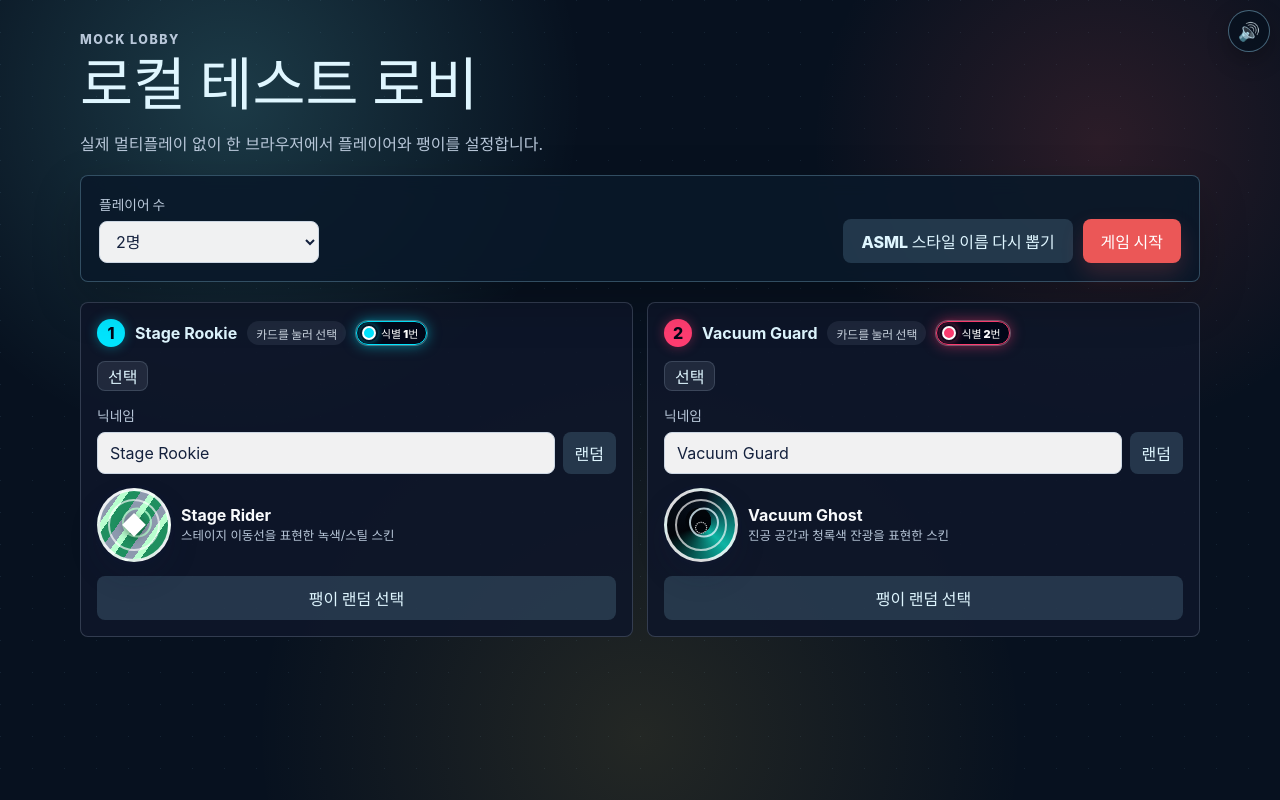
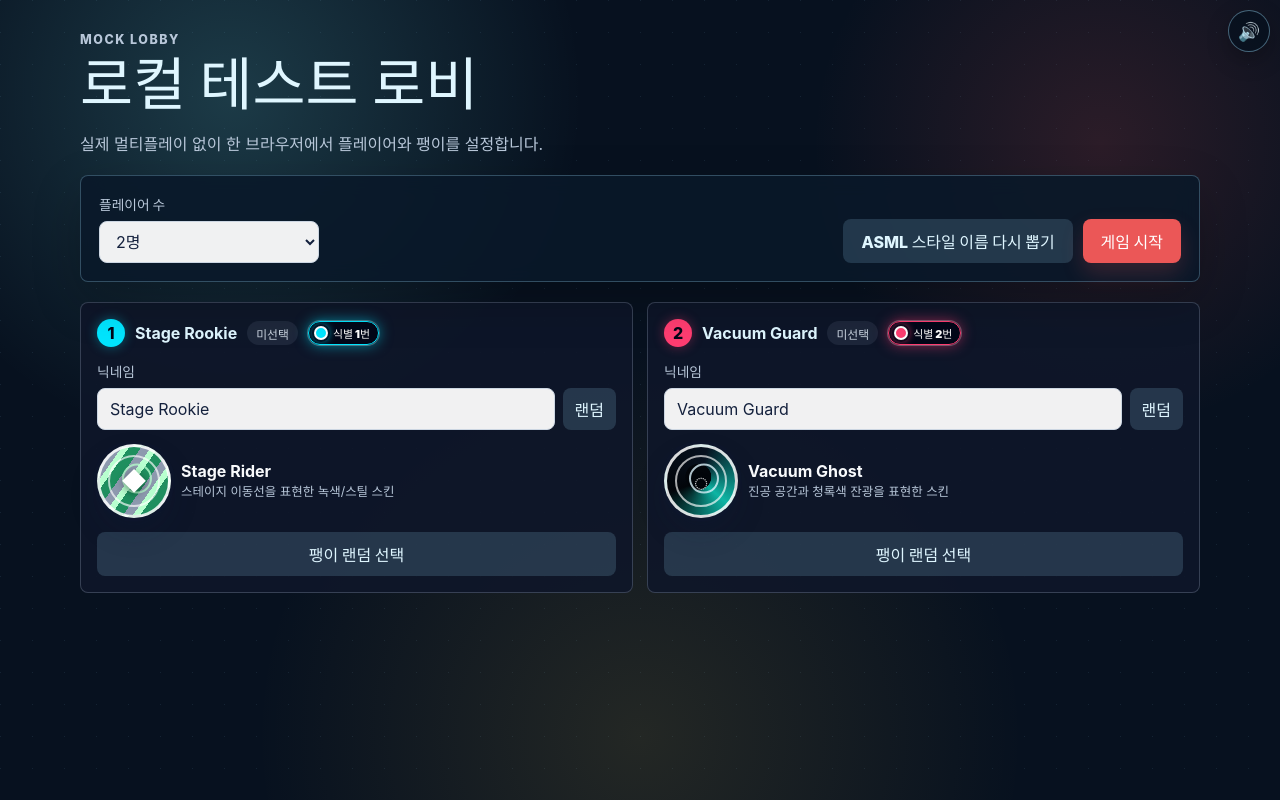
Before and after one commit to pjhm0730/topbot_blade_MVP, a React (Vite) app: page / in a window 1280 px wide. Both pictures are taken after a click on the button "로컬 테스트 시작". Built offline with nearby package versions, Linux system fonts and the light colour scheme.

Commit message:
Remove lobby selection order UX

```diff
--- a/src/components/MockLobbyScreen.tsx
+++ b/src/components/MockLobbyScreen.tsx
@@ -120,16 +120,13 @@ export function MockLobbyScreen({ players, onPlayersChange, onStartGame }: MockL
       return;
     }
 
-    const selectedPlayer = players[playerIndex];
-
     onPlayersChange(
-      normalizeSelectionOrders(
       players.map((player, index) => {
         if (player.id !== playerId) {
           return player;
         }
 
-          if (typeof selectedPlayer.selectionOrder === "number") {
+        if (typeof player.selectionOrder === "number") {
           const { selectionOrder: _selectionOrder, ...nextPlayer } = player;
           return nextPlayer;
         }
@@ -139,7 +136,6 @@ export function MockLobbyScreen({ players, onPlayersChange, onStartGame }: MockL
           selectionOrder: index + 1,
         };
       }),
-      ),
     );
   };
 
@@ -180,11 +176,11 @@ export function MockLobbyScreen({ players, onPlayersChange, onStartGame }: MockL
           const isSelected = typeof player.selectionOrder === "number";
           const identityAssignment = identityByPlayerId.get(player.id);
           const identityColor = identityAssignment?.identityColor ?? "#f8fafc";
-          const identityOrder = identityAssignment?.identityOrder ?? index + 1;
+          const fixedPlayerNumber = index + 1;
 
           return (
             <article
-              className={`player-card ${isSelected ? "is-picked-player-card player-card--selected" : ""}`}
+              className={`player-card ${isSelected ? "is-picked-player-card" : ""}`}
               key={player.id}
               role="button"
               tabIndex={0}
@@ -198,27 +194,16 @@ export function MockLobbyScreen({ players, onPlayersChange, onStartGame }: MockL
               }}
             >
               <div className="player-card-header">
-                <span className="player-number">{index + 1}</span>
+                <span className="player-number">{fixedPlayerNumber}</span>
                 <strong>{player.nickname || `플레이어 ${index + 1}`}</strong>
                 <span className={`selection-order-badge selection-badge ${isSelected ? "is-picked" : ""}`}>
-                  {isSelected ? `${identityOrder}번 선택됨` : "카드를 눌러 선택"}
+                  {isSelected ? `${fixedPlayerNumber}번 선택됨` : "미선택"}
                 </span>
                 <span className="player-identity-chip">
                   <span className="player-identity-swatch" />
-                  식별 {identityOrder}번
+                  식별 {fixedPlayerNumber}번
                 </span>
               </div>
-              <button
-                className={`selection-button ${isSelected ? "is-picked" : ""}`}
-                type="button"
-                onClick={(event) => {
-                  event.stopPropagation();
-                  togglePlayerSelection(player.id);
-                }}
-                onKeyDown={(event) => event.stopPropagation()}
-              >
-                {isSelected ? "선택 해제" : "선택"}
-              </button>
               <div className="nickname-row">
                 <label className="field" onClick={(event) => event.stopPropagation()}>
                   <span>닉네임</span>
--- a/src/components/ResultScreen.tsx
+++ b/src/components/ResultScreen.tsx
@@ -42,7 +42,7 @@ export function ResultScreen({ result, players, localPlayerId, onRetry, onBackTo
     createPlayerIdentityAssignments(players).map((assignment) => [assignment.playerId, assignment]),
   );
   const getSelectionOrderText = (playerId: string, player?: PlayerConfig): string | null => {
-    const fixedOrder = player?.selectionOrder ?? identityByPlayerId.get(playerId)?.selectionOrder;
+    const fixedOrder = identityByPlayerId.get(playerId)?.selectionOrder ?? player?.selectionOrder;
     return formatSelectionOrder(fixedOrder);
   };
   const sortedSummaries = [...result.summaries].sort((a, b) => {
--- a/src/game/playerIdentityColors.ts
+++ b/src/game/playerIdentityColors.ts
@@ -29,7 +29,7 @@ export function createPlayerIdentityAssignments(players: readonly PlayerConfig[]
     playerIndex: index,
     identityOrder: index + 1,
     selectionOrder: index + 1,
-    identityColor: getPlayerIdentityColorByIndex(index),
+    identityColor: getPlayerIdentityColor(index + 1),
   }));
 }
 
--- a/src/styles.css
+++ b/src/styles.css
@@ -291,7 +291,7 @@ button {
 .player-card {
   display: grid;
   gap: 14px;
-  border: 1px solid rgba(142, 202, 230, 0.24);
+  border: 1px solid rgba(148, 163, 184, 0.3);
   border-radius: 8px;
   background: rgba(255, 255, 255, 0.93);
   color: #14213d;
@@ -305,13 +305,13 @@ button {
 
 .lobby-screen .player-card {
   cursor: pointer;
-  border-color: rgba(148, 163, 184, 0.28);
+  border-color: rgba(148, 163, 184, 0.3);
   background: rgba(15, 23, 42, 0.9);
   color: #dff6ff;
 }
 
 .lobby-screen .player-card:hover {
-  border-color: color-mix(in srgb, var(--identity-color, #f8fafc) 45%, rgba(148, 163, 184, 0.28));
+  border-color: var(--identity-color, #f8fafc);
   transform: translateY(-1px);
 }
 
@@ -320,18 +320,15 @@ button {
   outline-offset: 3px;
 }
 
-.player-card.is-picked-player-card,
-.player-card.player-card--selected {
+.lobby-screen .player-card.is-picked-player-card {
   border-color: var(--identity-color, #ffd166);
   box-shadow:
-    0 0 0 2px color-mix(in srgb, var(--identity-color, #ffd166) 60%, transparent),
-    0 0 22px color-mix(in srgb, var(--identity-color, #ffd166) 45%, transparent),
+    0 0 0 2px var(--identity-color, #ffd166),
+    0 0 24px var(--identity-color, #ffd166),
     0 16px 34px rgba(2, 6, 23, 0.18);
-}
-
-.lobby-screen .player-card--selected {
   background:
-    radial-gradient(circle at top left, color-mix(in srgb, var(--identity-color, #ffd166) 28%, transparent), transparent 42%),
+    radial-gradient(circle at top left, rgba(255, 255, 255, 0.38), transparent 36%),
+    radial-gradient(circle at top right, color-mix(in srgb, var(--identity-color, #ffd166) 30%, transparent), transparent 45%),
     rgba(15, 23, 42, 0.96);
 }
 
@@ -411,7 +408,7 @@ button {
   color: #cbd5e1;
 }
 
-.lobby-screen .player-card--selected .selection-badge {
+.lobby-screen .player-card.is-picked-player-card .selection-badge {
   background: var(--identity-color, #ffd166);
   color: #020617;
   font-weight: 900;
@@ -455,39 +452,6 @@ button {
   width: 12px;
   height: 12px;
   border-width: 1px;
-}
-
-.selection-button {
-  width: 100%;
-  min-height: 38px;
-  border: 1px solid rgba(20, 33, 61, 0.14);
-  border-radius: 8px;
-  background: #14213d;
-  color: #ffffff;
-  cursor: pointer;
-  font-weight: 900;
-}
-
-.lobby-screen .selection-button {
-  width: fit-content;
-  min-height: 30px;
-  justify-self: start;
-  border-color: rgba(148, 163, 184, 0.24);
-  background: rgba(148, 163, 184, 0.14);
-  color: #dff6ff;
-  padding: 0 10px;
-}
-
-.selection-button.is-picked {
-  border-color: rgba(235, 87, 87, 0.32);
-  background: rgba(255, 236, 236, 0.95);
-  color: #b4232a;
-}
-
-.lobby-screen .selection-button.is-picked {
-  border-color: var(--identity-color, #ffd166);
-  background: color-mix(in srgb, var(--identity-color, #ffd166) 16%, rgba(2, 6, 23, 0.88));
-  color: #f8fafc;
 }
 
 .top-dot {
@@ -1626,12 +1590,6 @@ button {
     border-width: 1px;
   }
 
-  .selection-button {
-    min-height: 26px;
-    border-radius: 7px;
-    font-size: 0.64rem;
-  }
-
   .nickname-row {
     grid-template-columns: minmax(0, 1fr) 42px;
     gap: 4px;
```
Also changed, not shown: 1 other file (tests, documents, lock files or other folders). Lines whose indentation alone changed are shown as unchanged.
